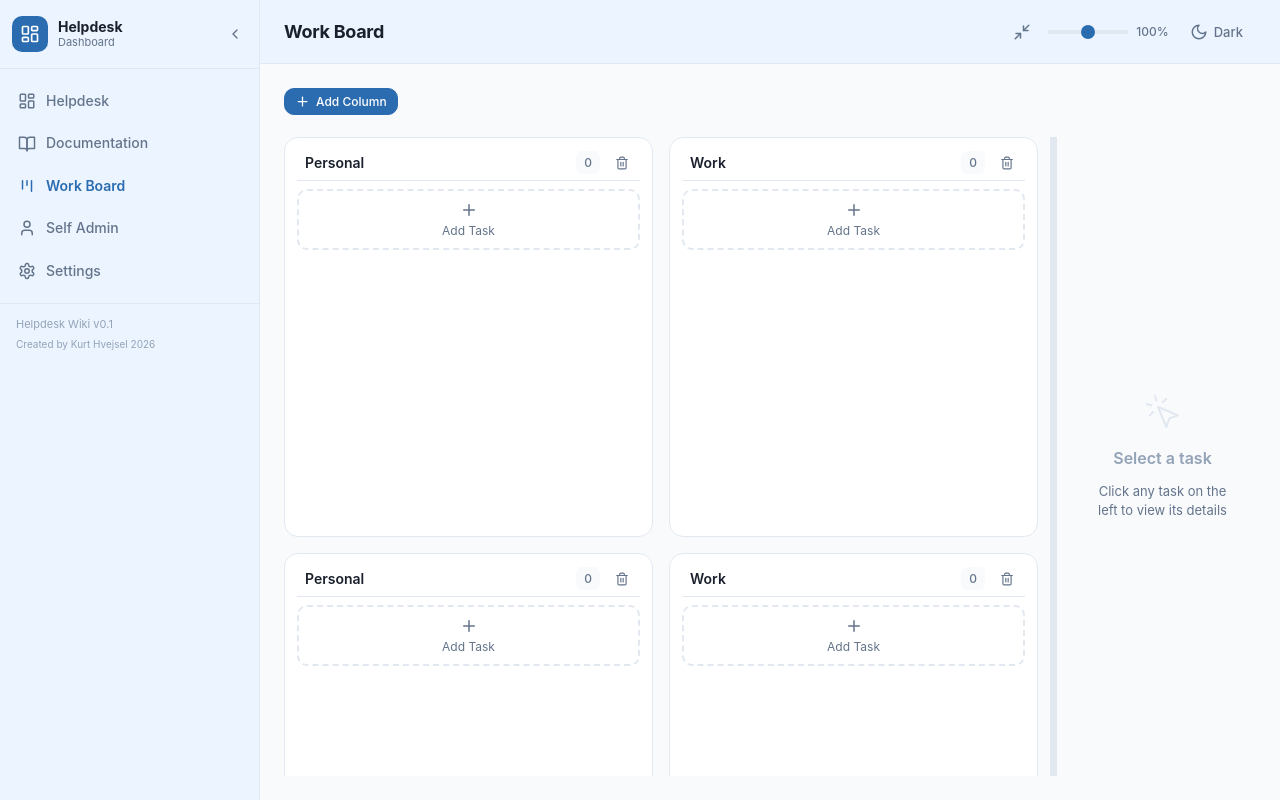
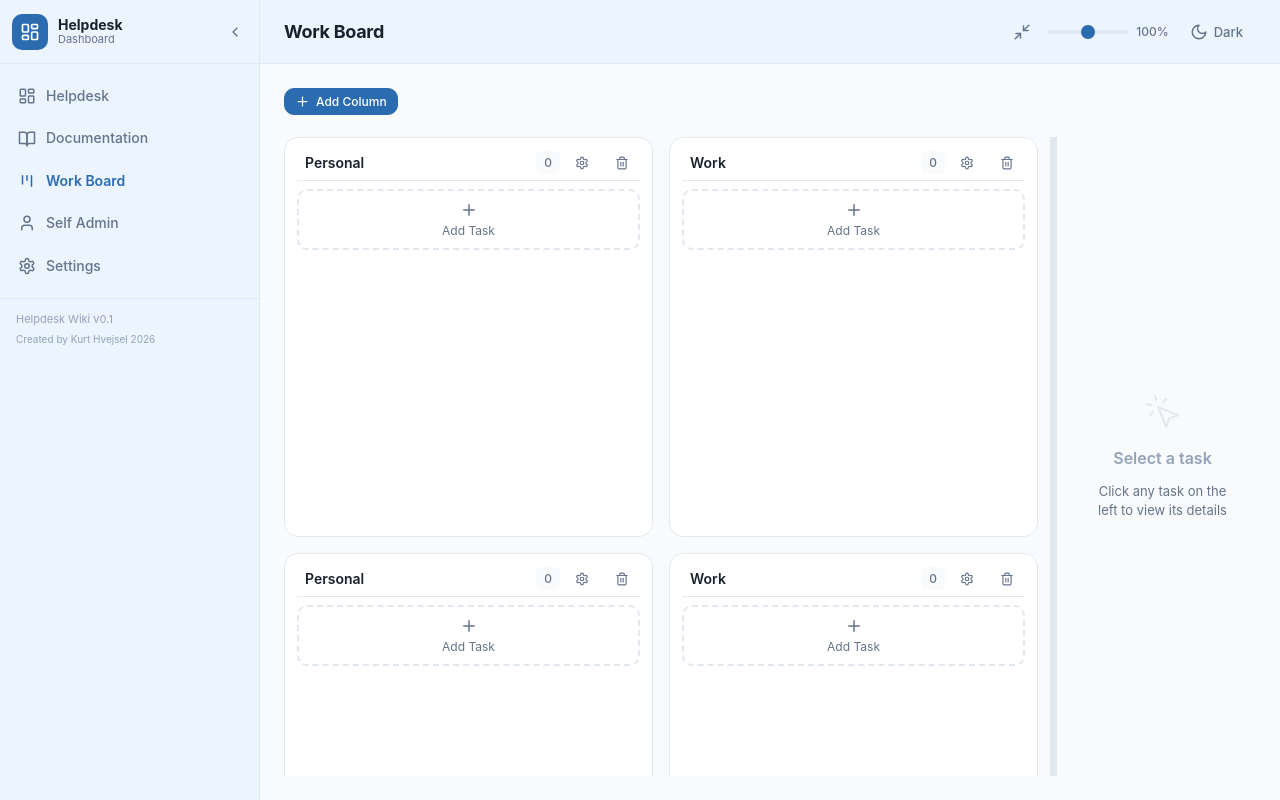
Before and after one commit to AUSKurtH/hdesk-wiki, a React (Vite) app: page /hdesk-wiki/work-board in a window 1280 px wide. Built offline with nearby package versions, Linux system fonts and the light colour scheme; what turndown-plugin-gfm would draw is missing.

Commit message:
Add column color customization with settings cog icon

```diff
--- a/src/pages/WorkBoard.jsx
+++ b/src/pages/WorkBoard.jsx
@@ -1,5 +1,5 @@
 import React, { useState, useRef, useEffect } from 'react'
-import { Plus, X, Pencil, GripVertical, Trash2 } from 'lucide-react'
+import { Plus, X, Pencil, GripVertical, Trash2, Settings } from 'lucide-react'
 import useAppStore from '../store/useAppStore.js'
 import TaskDetailsPanel from '../components/TaskDetailsPanel.jsx'
 import * as LucideIcons from 'lucide-react'
@@ -272,8 +272,51 @@ function SortableWorkBoardTask({ task, onEdit, onSelect, onDelete }) {
   )
 }
 
-function WorkBoardColumn({ column, tasks, onAddTask, onEditTask, onSelectTask, onRenameColumn, onDeleteColumn, isEditingName, editingName, onNameChange, onNameSave, onDeleteTask }) {
+function ColumnColorPicker({ column, onSelectColor, onClose }) {
+  return (
+    <div className="modal-overlay" onClick={(e) => e.target === e.currentTarget && onClose()}>
+      <div className="modal" style={{ maxWidth: '400px' }}>
+        <div className="modal-header">
+          <h2 className="modal-title">Column Color</h2>
+          <button className="btn btn-ghost btn-sm" onClick={onClose}>
+            <X size={16} />
+          </button>
+        </div>
+        <div className="modal-body">
+          <div className="color-picker" style={{ display: 'grid', gridTemplateColumns: 'repeat(5, 1fr)', gap: '8px' }}>
+            {COLOR_PALETTE.map(({ label, value }) => {
+              const isSelected = column.color === value
+              return (
+                <button
+                  key={label}
+                  className={`color-swatch${isSelected ? ' color-swatch--selected' : ''}`}
+                  style={{
+                    background: value || 'var(--color-primary-light)',
+                    border: value ? `2px solid ${value}` : '2px solid var(--color-border)',
+                    padding: '12px',
+                    borderRadius: '6px',
+                    cursor: 'pointer',
+                  }}
+                  onClick={() => {
+                    onSelectColor(value)
+                    onClose()
+                  }}
+                  title={label}
+                >
+                  {isSelected && <span className="color-swatch-check">✓</span>}
+                </button>
+              )
+            })}
+          </div>
+        </div>
+      </div>
+    </div>
+  )
+}
+
+function WorkBoardColumn({ column, tasks, onAddTask, onEditTask, onSelectTask, onRenameColumn, onDeleteColumn, isEditingName, editingName, onNameChange, onNameSave, onDeleteTask, onSetColumnColor }) {
   const columnTasks = tasks.filter((t) => t.columnId === column.id).sort((a, b) => (a.position || 0) - (b.position || 0))
+  const [showColorPicker, setShowColorPicker] = useState(false)
 
   const handleDeleteColumn = () => {
     if (window.confirm(`Delete column "${column.name}"? All tasks in this column will be deleted.`)) {
@@ -281,9 +324,15 @@ function WorkBoardColumn({ column, tasks, onAddTask, onEditTask, onSelectTask, o
     }
   }
 
+  const columnHeaderStyle = column.color ? {
+    borderLeftColor: column.color,
+    borderLeftWidth: '4px',
+    paddingLeft: 'calc(12px - 4px)',
+  } : {}
+
   return (
     <div className="workboard-column">
-      <div className="workboard-column-header">
+      <div className="workboard-column-header" style={columnHeaderStyle}>
         {isEditingName ? (
           <input
             type="text"
@@ -308,6 +357,13 @@ function WorkBoardColumn({ column, tasks, onAddTask, onEditTask, onSelectTask, o
         )}
         <div className="workboard-column-header-actions">
           <span className="workboard-column-count">{columnTasks.length}</span>
+          <button
+            className="btn btn-ghost btn-sm"
+            onClick={() => setShowColorPicker(true)}
+            title="Column color"
+          >
+            <Settings size={14} />
+          </button>
           <button
             className="btn btn-ghost btn-sm"
             onClick={handleDeleteColumn}
@@ -338,6 +394,14 @@ function WorkBoardColumn({ column, tasks, onAddTask, onEditTask, onSelectTask, o
           </button>
         </div>
       </SortableContext>
+
+      {showColorPicker && (
+        <ColumnColorPicker
+          column={column}
+          onSelectColor={(color) => onSetColumnColor(column.id, color)}
+          onClose={() => setShowColorPicker(false)}
+        />
+      )}
     </div>
   )
 }
@@ -350,6 +414,7 @@ export default function WorkBoard() {
   const deleteWorkBoardColumn = useAppStore((s) => s.deleteWorkBoardColumn)
   const renameWorkBoardColumn = useAppStore((s) => s.renameWorkBoardColumn)
   const deleteWorkBoardTool = useAppStore((s) => s.deleteWorkBoardTool)
+  const setWorkBoardColumnColor = useAppStore((s) => s.setWorkBoardColumnColor)
 
   const [modalTask, setModalTask] = useState(null)
   const [modalColumnId, setModalColumnId] = useState(null)
@@ -525,6 +590,7 @@ export default function WorkBoard() {
                   onNameChange={setEditingColumnName}
                   onNameSave={handleSaveColumnName}
                   onDeleteTask={deleteWorkBoardTool}
+                  onSetColumnColor={setWorkBoardColumnColor}
                 />
               ))}
             </div>
--- a/src/store/useAppStore.js
+++ b/src/store/useAppStore.js
@@ -369,6 +369,9 @@ const useAppStore = create(
       renameWorkBoardColumn: (colId, newName) => set((state) => ({
         workBoardColumns: state.workBoardColumns.map((c) => (c.id === colId ? { ...c, name: newName } : c)),
       })),
+      setWorkBoardColumnColor: (colId, color) => set((state) => ({
+        workBoardColumns: state.workBoardColumns.map((c) => (c.id === colId ? { ...c, color } : c)),
+      })),
       deleteWorkBoardColumn: (colId) => set((state) => ({
         workBoardColumns: state.workBoardColumns.filter((c) => c.id !== colId),
         workBoardTools: state.workBoardTools.filter((t) => t.columnId !== colId),
--- a/src/styles/global.css
+++ b/src/styles/global.css
@@ -367,9 +367,9 @@ input, textarea, select {
   display: flex;
   align-items: center;
   gap: 10px;
-  padding: 16px 12px;
+  padding: 0 12px;
   border-bottom: 1px solid var(--color-border);
-  min-height: var(--header-height);
+  height: var(--header-height);
 }
 
 .sidebar-brand-icon {
@@ -984,9 +984,8 @@ input, textarea, select {
 .selfadmin-row-content {
   padding: 12px;
   min-height: 100px;
-  display: flex;
-  align-items: center;
-  justify-content: center;
+  display: block;
+  width: 100%;
 }
 
 /* ══════════════════════════════════════════════════════════
@@ -1254,12 +1253,12 @@ input, textarea, select {
 }
 
 .workboard-tool--colored {
-  background: color-mix(in srgb, var(--card-color, var(--color-primary)) 12%, transparent);
-  border-color: color-mix(in srgb, var(--card-color, var(--color-primary)) 40%, transparent);
+  background: color-mix(in srgb, var(--card-color, var(--color-primary)) 18%, transparent);
+  border-color: color-mix(in srgb, var(--card-color, var(--color-primary)) 55%, transparent);
 }
 
 .workboard-tool--colored:hover {
-  background: color-mix(in srgb, var(--card-color, var(--color-primary)) 22%, transparent);
+  background: color-mix(in srgb, var(--card-color, var(--color-primary)) 28%, transparent);
   border-color: var(--card-color, var(--color-primary));
 }
 
```
